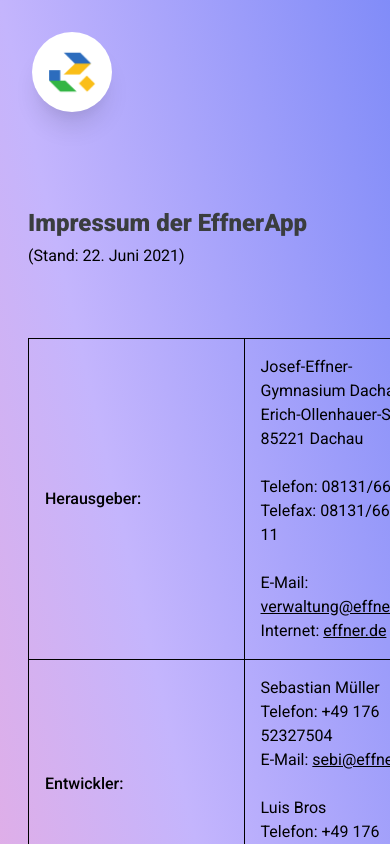
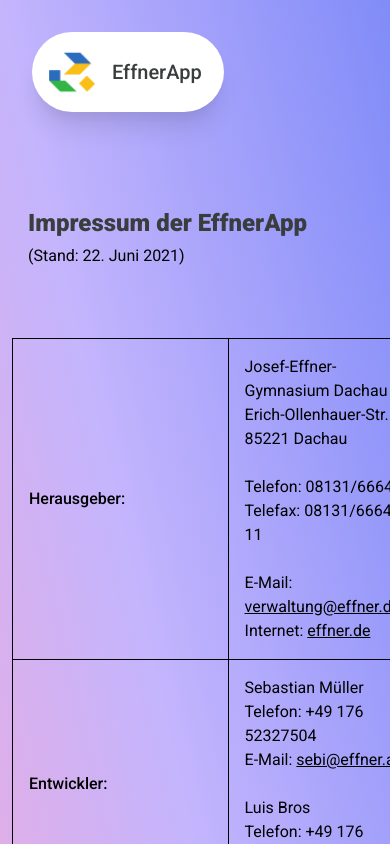
Before and after one commit to EffnerApp/effner.app, a Vue app: page /imprint in a window 390 px wide. Shown: the top 844 px of the page. Built offline with nearby package versions, Linux system fonts and the light colour scheme.

Commit message:
Added a 404 Page; Brand name in header always visible;

```diff
--- a/src/components/Header.vue
+++ b/src/components/Header.vue
@@ -1,13 +1,13 @@
 <template>
   <div
-      class="flex items-stretch w-20 md:w-48 h-20 bg-white rounded-full shadow-xl ml-5 md:ml-0 cursor-pointer select-none"
+      class="flex items-stretch w-48 h-20 bg-white rounded-full shadow-xl ml-5 md:ml-0 cursor-pointer select-none"
       @click="clickLogo">
     <div class="self-center">
       <div class="w-20 h-20 p-4">
         <img alt="EffnerApp Logo" src="../assets/logo.png">
       </div>
     </div>
-    <div class="invisible md:visible self-center font-medium text-xl pr-8">
+    <div class="self-center font-medium text-xl pr-8">
       <p style="color: #3a3d3e;">EffnerApp</p>
     </div>
   </div>
--- a/src/router/index.js
+++ b/src/router/index.js
@@ -18,6 +18,11 @@ const routes = [
     path: '/privacy',
     name: 'Datenschutzerklärung',
     component: () => import('../views/Privacy')
+  },
+  {
+    path: "/:pathMatch(.*)*",
+    name: "PageNotFound",
+    component: () => import('../views/PageNotFound')
   }
 ]
 
--- a/src/views/Imprint.vue
+++ b/src/views/Imprint.vue
@@ -12,7 +12,7 @@
 
     <div class="pt-6 pb-12 grid md:grid-cols-2">
       <div class="space-y-8">
-        <div class="ml-4 space-y-8">
+        <div class="md:ml-4 space-y-8">
           <table class="table-auto border-collapse border border-black">
             <tbody>
             <tr>
@@ -57,6 +57,7 @@
           </table>
         </div>
       </div>
+
       <div>
         <div
             class="block w-auto md:w-full break-words font-black text-2xl md:text-xl pb-4">
--- /dev/null
+++ b/src/views/PageNotFound.vue
@@ -0,0 +1,24 @@
+<template>
+  <div class="pt-24 grid md:grid-cols-2">
+    <div>
+      <div class="space-y-8">
+        <div
+            class="block w-auto md:w-full break-words font-black text-2xl md:text-6xl ml-4">
+          <p class="leading-tight" style="color: #3a3d3e;">404</p>
+        </div>
+
+        <div class="block w-auto md:w-full break-words text-xl rounded-lg ml-4">
+          <p class="leading-tight" style="color: #3a3d3e;">
+            Leider konnten wir die von dir gewünschte Seite nicht finden.
+          </p>
+        </div>
+      </div>
+    </div>
+  </div>
+</template>
+
+<script>
+export default {
+  name: "PageNotFound"
+}
+</script>
```
